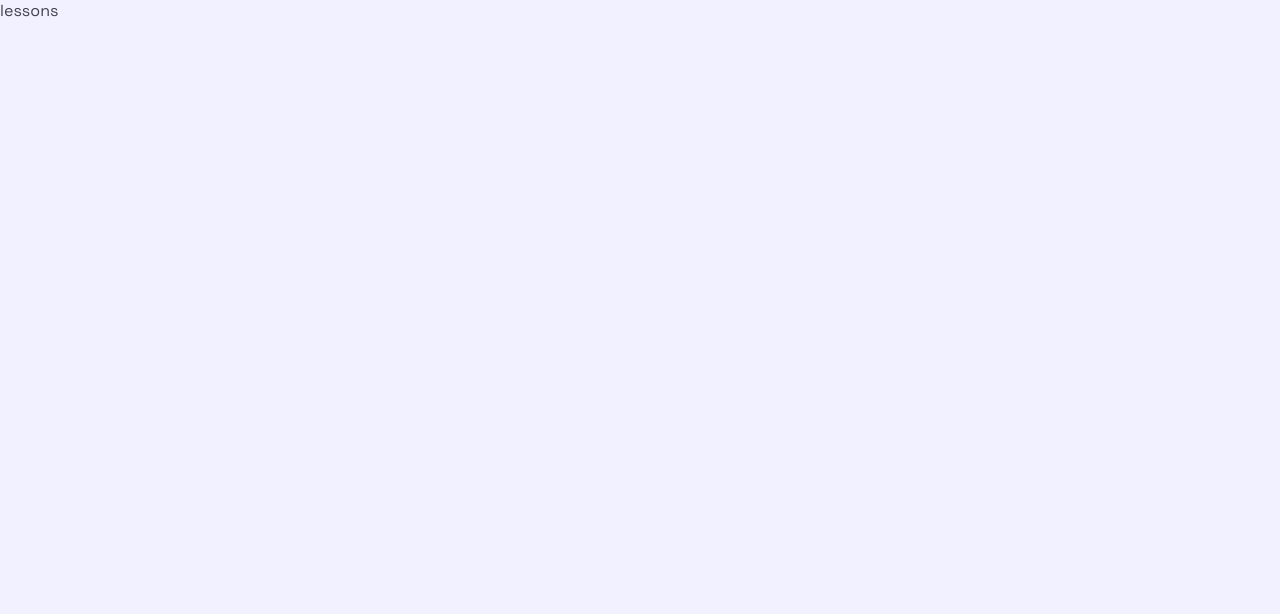
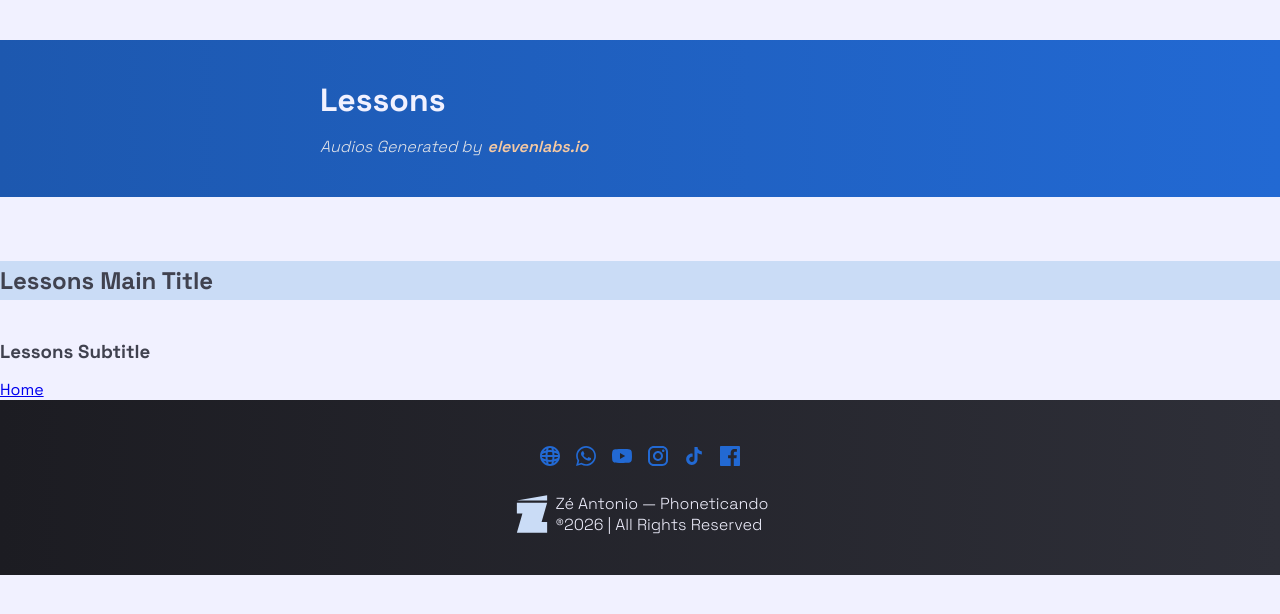
Before and after one commit to joseapp25/hub-phoneticando, a Vue app: page /lessons in a window 1280 px wide. Shown: the top 614 px of the page. Built offline with nearby package versions, Linux system fonts and the light colour scheme.

Commit message:
IT'S WORKING

```diff
--- a/src/App.vue
+++ b/src/App.vue
@@ -1,9 +1,5 @@
 <template>
-
   <div class="app">
-
     <router-view />
-
   </div>
-
 </template>
--- a/src/components/HeadingThree.vue
+++ b/src/components/HeadingThree.vue
@@ -1,23 +1,11 @@
-<script setup>
-
-    import { ref } from 'vue'
-
-    const count = ref(0)
-
-</script>
-
 <template>
-
     <h3 class="heading-three"><slot></slot></h3>
-
 </template>
 
 <style scoped>
-
     .heading-three {
         scroll-margin-top: 64px;
         margin-bottom: 16px;
         margin-top: 40px;
     }
-
 </style>
--- a/src/components/HeadingTwo.vue
+++ b/src/components/HeadingTwo.vue
@@ -1,19 +1,8 @@
-<script setup>
-
-    import { ref } from 'vue'
-
-    const count = ref(0)
-
-</script>
-
 <template>
-
     <h2 class="heading-two"><slot></slot></h2>
-
 </template>
 
 <style scoped>
-
     .heading-two {
         scroll-margin-top: 64px;
         margin-bottom: 16px;
@@ -24,5 +13,4 @@
         padding: 4px;
         background-color: var(--cerulean100);
     }
-
 </style>
--- a/src/components/PhoneticandoHeader.vue
+++ b/src/components/PhoneticandoHeader.vue
@@ -1,29 +1,13 @@
-<script setup>
-
-    import { ref } from 'vue'
-
-    const count = ref(0)
-
-</script>
-
 <template>
-
     <div class="header-style">
-
         <h1><slot></slot></h1>
-
         <div class="elevenlabs-container">
-
             Audios Generated by <a href="https://elevenlabs.io/" target="_blank" rel=external>elevenlabs.io</a>
-
         </div>
-
     </div>
-
 </template>
 
 <style scoped>
-
     .header-style {
         background-image: linear-gradient(to right, var(--cerulean700), var(--cerulean600));
         fill: var(--graycool800);
--- a/src/router/index.js
+++ b/src/router/index.js
@@ -1,5 +1,6 @@
 import { createRouter, createWebHistory } from 'vue-router'
 import Home from '../views/Home.vue'
+import Lessons from '../views/Lessons.vue'
 
 const router = createRouter({
     history: createWebHistory(),
@@ -10,7 +11,7 @@ const router = createRouter({
         },
         {
             path: '/lessons',
-            component: () => import('../views/Lessons.vue')
+            component: Lessons
         }
     ]
 })
--- a/src/views/Home.vue
+++ b/src/views/Home.vue
@@ -1,32 +1,25 @@
-<script>
+<template>
+    <header>
+        <PhoneticandoHeader>Home</PhoneticandoHeader>
+    </header>
+    <main>
+        <HeadingTwo>Home Main Title</HeadingTwo>
+        <HeadingThree>Home Subtitle</HeadingThree>
+        <nav>
+            <router-link to="/lessons">Lessons</router-link>
+        </nav>
+    </main>
+    <footer>
+        <PhoneticandoFooter />
+    </footer>
+</template>
 
+<script setup>
     import PhoneticandoHeader from '../components/PhoneticandoHeader.vue';
-
     import HeadingTwo from '../components/HeadingTwo.vue';
-
     import HeadingThree from '../components/HeadingThree.vue';
-
     import PhoneticandoFooter from '../components/PhoneticandoFooter.vue';
-
 </script>
-
-<template>
-
-    <header>
-
-    </header>
-
-    <main>
-
-        <div>home</div>
-
-    </main>
-
-    <footer>
-
-    </footer>
-
-</template>
 
 <style scoped>
 
--- a/src/views/Lessons.vue
+++ b/src/views/Lessons.vue
@@ -1,32 +1,25 @@
-<script>
+<template>
+    <header>
+        <PhoneticandoHeader>Lessons</PhoneticandoHeader>
+    </header>
+    <main>
+        <HeadingTwo>Lessons Main Title</HeadingTwo>
+        <HeadingThree>Lessons Subtitle</HeadingThree>
+        <nav>
+            <router-link to="/">Home</router-link>
+        </nav>
+    </main>
+    <footer>
+        <PhoneticandoFooter />
+    </footer>
+</template>
 
+<script setup>
     import PhoneticandoHeader from '../components/PhoneticandoHeader.vue';
-
     import HeadingTwo from '../components/HeadingTwo.vue';
-
     import HeadingThree from '../components/HeadingThree.vue';
-
     import PhoneticandoFooter from '../components/PhoneticandoFooter.vue';
-
 </script>
-
-<template>
-
-    <header>
-
-    </header>
-
-    <main>
-
-        <div>lessons</div>
-
-    </main>
-
-    <footer>
-
-    </footer>
-
-</template>
 
 <style scoped>
 
```
Also changed, not shown: src/components/PhoneticandoFooter.vue (+0 -40 lines).
